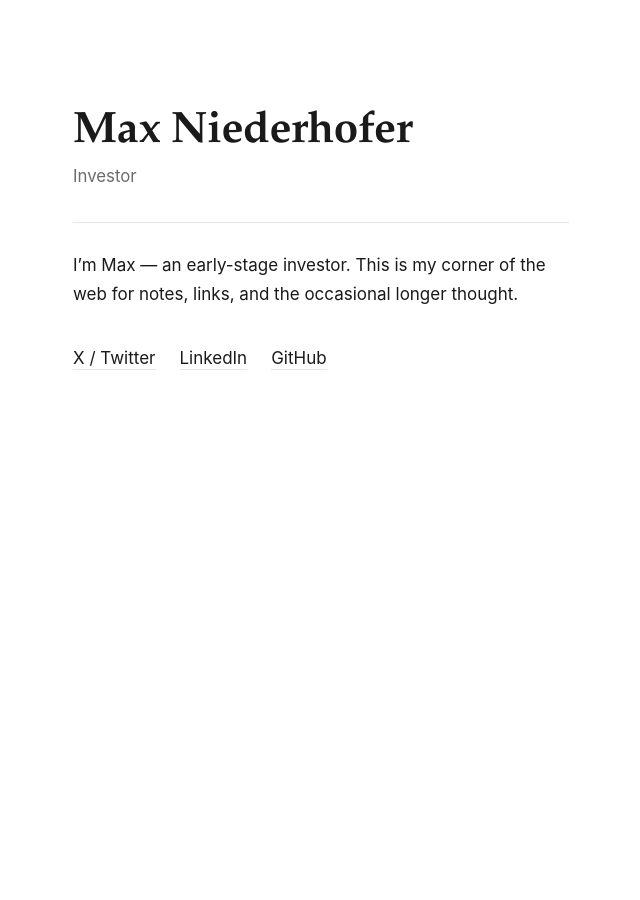
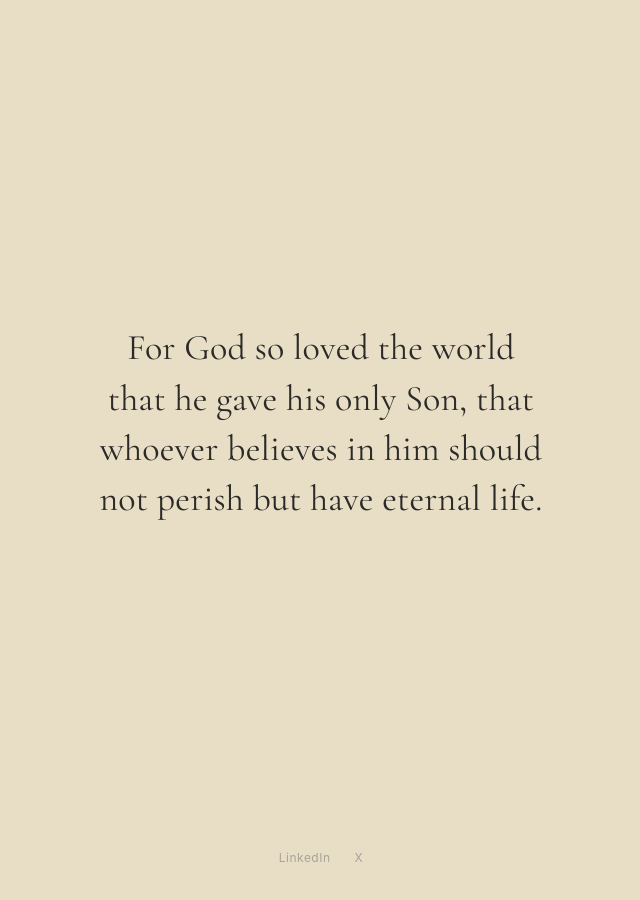
Before and after one commit to maxniederhofer/maxniederhofer.github.io, a Jekyll site: the page built from index.html, in a window 1280 px wide. Shown: the whole page, without its empty margins (319-959 px from the left). Built offline with Jekyll 4.4.1, drawn with Linux system fonts in a browser that asks for light colours.

Commit message:
Redesign homepage as a single verse on a warm off-white page
Replace the name, tagline and intro with John 3:16 set in Cormorant Garamond
on a Tallow-like off-white background, with faint LinkedIn and X links in the
footer.

Co-Authored-By: Claude Opus 5.5 <noreply@anthropic.com>

```diff
--- a/_config.yml
+++ b/_config.yml
@@ -3,27 +3,20 @@
 # templates via {{ site.title }}, {{ site.author.name }}, and so on.
 
 title: Max Niederhofer
-tagline: Investor
 description: >-
   The personal website of Max Niederhofer.
 url: "https://maxniederhofer.github.io"
 baseurl: ""
 lang: en
 
-# A short intro shown on the homepage. Plain text or inline HTML / Markdown.
-intro: >-
-  I'm Max — an early-stage investor. This is my corner of the web for notes,
-  links, and the occasional longer thought.
-
 author:
   name: Max Niederhofer
 
-# Social / contact links. Comment out any you don't want; the homepage only
-# renders the ones with a value. Use full URLs.
+# Social links shown in the footer. Comment out any you don't want; the footer
+# only renders the ones with a value. Use full URLs.
 social:
-  twitter: https://twitter.com/maxniederhofer
   linkedin: https://www.linkedin.com/in/maxniederhofer
-  github: https://github.com/maxniederhofer
+  x: https://x.com/maxniederhofer
 
 # Build settings ---------------------------------------------------------------
 markdown: kramdown
--- a/_layouts/default.html
+++ b/_layouts/default.html
@@ -3,9 +3,11 @@
 <head>
   <meta charset="utf-8">
   <meta name="viewport" content="width=device-width, initial-scale=1">
-  <meta name="theme-color" content="#ffffff" media="(prefers-color-scheme: light)">
-  <meta name="theme-color" content="#111111" media="(prefers-color-scheme: dark)">
+  <meta name="theme-color" content="#e8dec5">
   {% seo %}
+  <link rel="preconnect" href="https://fonts.googleapis.com">
+  <link rel="preconnect" href="https://fonts.gstatic.com" crossorigin>
+  <link rel="stylesheet" href="https://fonts.googleapis.com/css2?family=Cormorant+Garamond:ital,wght@0,400;0,500;1,400&display=swap">
   <link rel="stylesheet" href="{{ '/assets/css/style.css' | relative_url }}">
   {% feed_meta %}
 </head>
@@ -13,5 +15,11 @@
   <main class="wrap">
     {{ content }}
   </main>
+  <footer class="footer">
+    <ul>
+      {% if site.social.linkedin %}<li><a href="{{ site.social.linkedin }}" rel="me noopener" target="_blank">LinkedIn</a></li>{% endif %}
+      {% if site.social.x %}<li><a href="{{ site.social.x }}" rel="me noopener" target="_blank">X</a></li>{% endif %}
+    </ul>
+  </footer>
 </body>
 </html>
--- a/assets/css/style.css
+++ b/assets/css/style.css
@@ -1,26 +1,15 @@
 /* Minimal personal landing page ------------------------------------------------
-   A single, self-contained stylesheet. Light by default, follows the OS for
-   dark mode. Edit the custom properties below to re-theme the whole site. */
+   A single, self-contained stylesheet. One warm off-white page (approximately
+   Farrow & Ball Tallow No. 203) with dark gray serif type. Edit the custom
+   properties below to re-theme the whole site. */
 
 :root {
-  --bg: #ffffff;
-  --fg: #1a1a1a;
-  --muted: #6b6b6b;
-  --accent: #1a1a1a;
-  --rule: #e6e6e6;
-  --max: 34rem;
-  --serif: ui-serif, "Iowan Old Style", "Palatino Linotype", Palatino, Georgia, serif;
+  --bg: #e8dec5;
+  --fg: #2b2a28;
+  --faint: #a8a39a;
+  --max: 36rem;
+  --serif: "Cormorant Garamond", "Iowan Old Style", "Palatino Linotype", Palatino, Georgia, serif;
   --sans: -apple-system, BlinkMacSystemFont, "Segoe UI", Roboto, Helvetica, Arial, sans-serif;
-}
-
-@media (prefers-color-scheme: dark) {
-  :root {
-    --bg: #111111;
-    --fg: #eaeaea;
-    --muted: #9a9a9a;
-    --accent: #ffffff;
-    --rule: #2a2a2a;
-  }
 }
 
 *, *::before, *::after { box-sizing: border-box; }
@@ -29,9 +18,13 @@ html { -webkit-text-size-adjust: 100%; }
 
 body {
   margin: 0;
+  min-height: 100vh;
+  min-height: 100svh;
+  display: flex;
+  flex-direction: column;
   background: var(--bg);
   color: var(--fg);
-  font-family: var(--sans);
+  font-family: var(--serif);
   font-size: 1.0625rem;
   line-height: 1.65;
   -webkit-font-smoothing: antialiased;
@@ -39,63 +32,58 @@ body {
 }
 
 .wrap {
+  flex: 1;
+  display: flex;
+  flex-direction: column;
+  justify-content: center;
+  width: 100%;
   max-width: var(--max);
   margin: 0 auto;
-  padding: clamp(3rem, 12vh, 8rem) 1.5rem 4rem;
+  padding: 4rem 1.5rem;
 }
 
-.masthead { margin-bottom: 2rem; }
-
-.name {
-  font-family: var(--serif);
-  font-weight: 600;
-  font-size: clamp(2rem, 6vw, 2.75rem);
-  line-height: 1.1;
-  letter-spacing: -0.01em;
+.verse {
   margin: 0;
+  text-align: center;
 }
 
-.tagline {
-  margin: 0.4rem 0 0;
-  color: var(--muted);
-  font-size: 1.05rem;
+.verse p {
+  margin: 0;
+  font-size: clamp(1.6rem, 4.2vw, 2.25rem);
+  font-weight: 400;
+  line-height: 1.4;
+  letter-spacing: 0.005em;
+  text-wrap: balance;
 }
 
-.intro {
-  margin: 0 0 2.25rem;
-  border-top: 1px solid var(--rule);
-  padding-top: 1.75rem;
+.footer {
+  padding: 0 1.5rem 2rem;
+  font-family: var(--sans);
+  font-size: 0.75rem;
+  letter-spacing: 0.04em;
 }
 
-.intro p { margin: 0; }
-
-.links ul {
+.footer ul {
   list-style: none;
   margin: 0;
   padding: 0;
   display: flex;
-  flex-wrap: wrap;
-  gap: 0.5rem 1.5rem;
+  justify-content: center;
+  gap: 1.5rem;
 }
 
-.links a {
-  color: var(--fg);
+.footer a {
+  color: var(--faint);
   text-decoration: none;
-  border-bottom: 1px solid var(--rule);
-  padding-bottom: 1px;
-  transition: border-color 0.15s ease, color 0.15s ease;
+  transition: color 0.2s ease;
 }
 
-a { color: var(--accent); }
-
-.links a:hover,
-.links a:focus {
-  color: var(--accent);
-  border-color: currentColor;
-}
+.footer a:hover,
+.footer a:focus { color: var(--fg); }
 
 /* Generic content (used by 404 and any future pages) */
-.content h1, .content h2 { font-family: var(--serif); letter-spacing: -0.01em; }
-.content a { text-underline-offset: 2px; }
+.content { text-align: center; }
+.content h1, .content h2 { font-weight: 500; letter-spacing: -0.01em; }
+.content a { color: var(--fg); text-underline-offset: 2px; }
 
-:focus-visible { outline: 2px solid var(--accent); outline-offset: 3px; }
+:focus-visible { outline: 1px solid var(--fg); outline-offset: 3px; }
--- a/index.html
+++ b/index.html
@@ -1,22 +1,6 @@
 ---
 layout: default
 ---
-<header class="masthead">
-  <h1 class="name">{{ site.title }}</h1>
-  {% if site.tagline %}<p class="tagline">{{ site.tagline }}</p>{% endif %}
-</header>
-
-{% if site.intro %}
-<section class="intro">
-  {{ site.intro | markdownify }}
-</section>
-{% endif %}
-
-<nav class="links" aria-label="Elsewhere">
-  <ul>
-    {% if site.social.email %}<li><a href="mailto:{{ site.social.email }}">Email</a></li>{% endif %}
-    {% if site.social.twitter %}<li><a href="{{ site.social.twitter }}" rel="me noopener" target="_blank">X / Twitter</a></li>{% endif %}
-    {% if site.social.linkedin %}<li><a href="{{ site.social.linkedin }}" rel="me noopener" target="_blank">LinkedIn</a></li>{% endif %}
-    {% if site.social.github %}<li><a href="{{ site.social.github }}" rel="me noopener" target="_blank">GitHub</a></li>{% endif %}
-  </ul>
-</nav>
+<blockquote class="verse">
+  <p>For God so loved the world that he gave his only Son, that whoever believes in him should not perish but have eternal life.</p>
+</blockquote>
```
Also changed, not shown: README.md.
